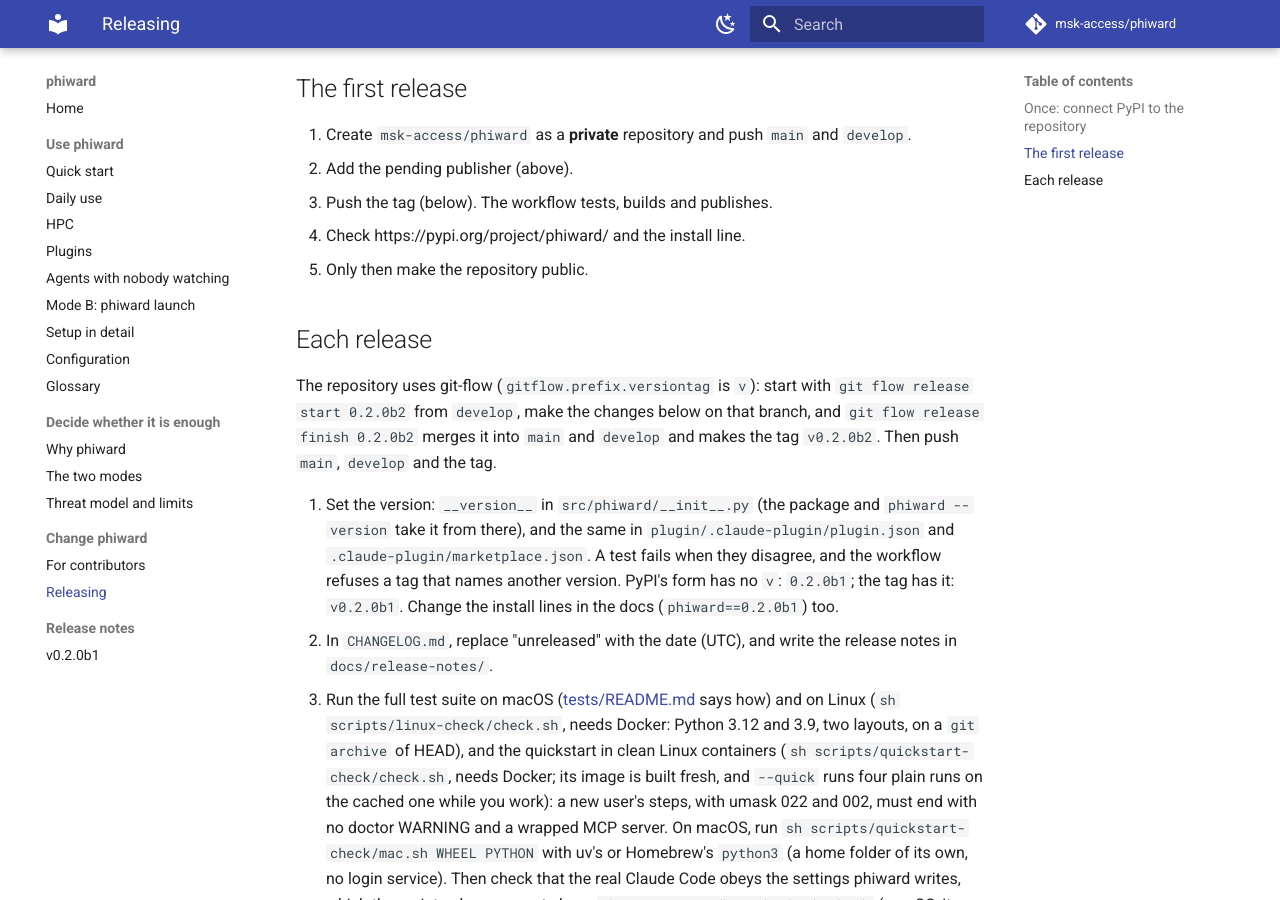
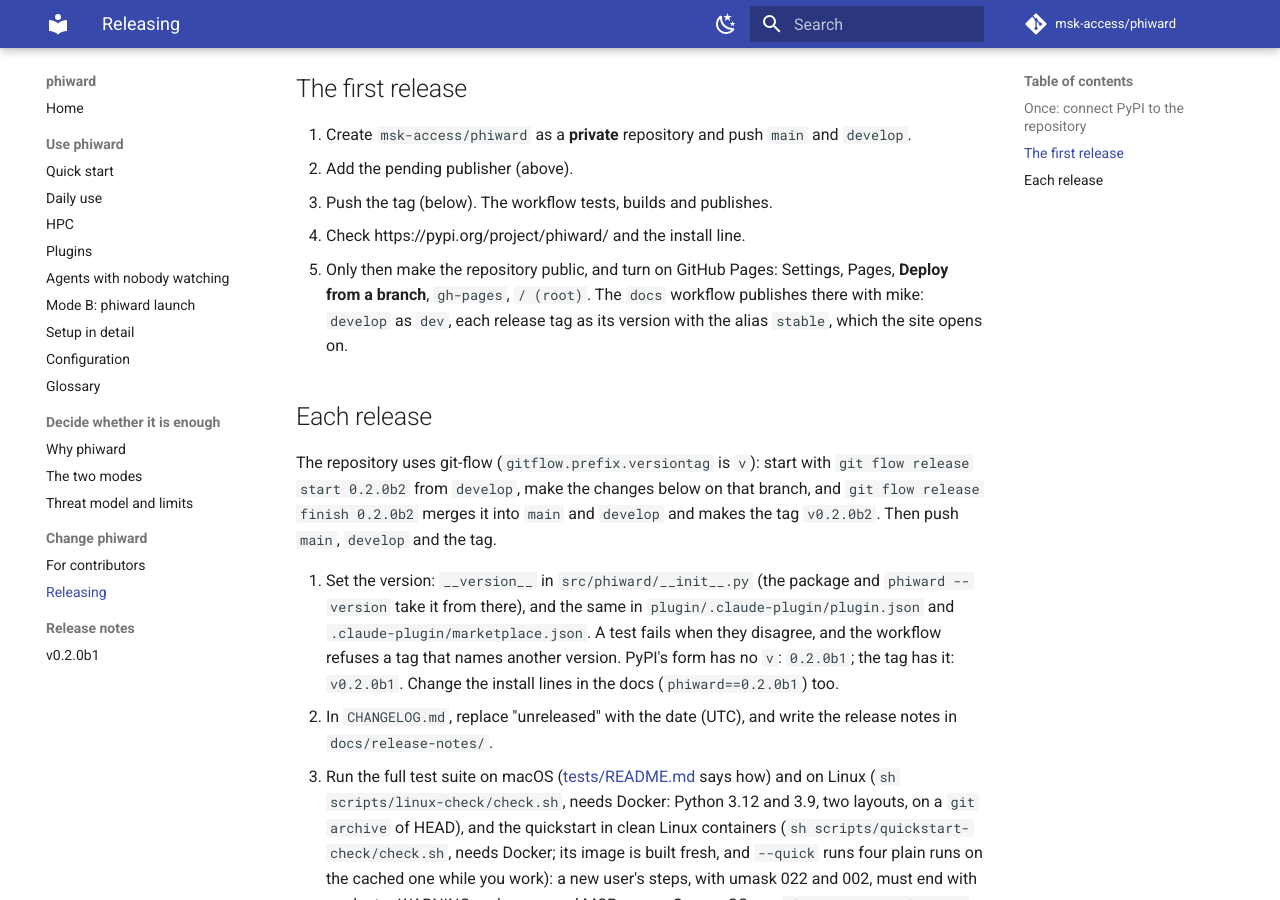
Before and after one commit to msk-access/phiward, an MkDocs documentation site: the page built from docs/releasing.md, in a window 1280 px wide and 900 px high, scrolled down 588 px. Built offline with MkDocs 1.6.1 and Material for MkDocs 9.7.7, drawn with Linux system fonts in a browser that asks for light colours; comment, search, counter and statistics services are not loaded; the version menu is left out.

Commit message:
Versioned docs with mike, as gbcms does: develop as dev, each release as its version and stable

```diff
--- a/docs/releasing.md
+++ b/docs/releasing.md
@@ -27,7 +27,9 @@ works from a private repository.
 2. Add the pending publisher (above).
 3. Push the tag (below). The workflow tests, builds and publishes.
 4. Check https://pypi.org/project/phiward/ and the install line.
-5. Only then make the repository public.
+5. Only then make the repository public, and turn on GitHub Pages: Settings, Pages, **Deploy from
+   a branch**, `gh-pages`, `/ (root)`. The `docs` workflow publishes there with mike: `develop` as
+   `dev`, each release tag as its version with the alias `stable`, which the site opens on.
 
 ## Each release
 
--- a/mkdocs.yml
+++ b/mkdocs.yml
@@ -7,7 +7,7 @@ site_description: Keep protected health information (PHI) out of what an AI codi
 site_url: https://msk-access.github.io/phiward/
 repo_url: https://github.com/msk-access/phiward
 repo_name: msk-access/phiward
-edit_uri: blob/main/docs/
+edit_uri: blob/develop/docs/
 copyright: Copyright &copy; 2026 Ronak Shah, Memorial Sloan Kettering Cancer Center. AGPL-3.0.
 
 theme:
@@ -40,6 +40,12 @@ theme:
 
 extra_css:
   - stylesheets/extra.css
+
+# the version picker: mike publishes each release, and develop as "dev" (.github/workflows/docs.yml)
+extra:
+  version:
+    provider: mike
+    default: stable
 
 nav:
   - Home: index.md
```
Also changed, not shown: 1 other file.
